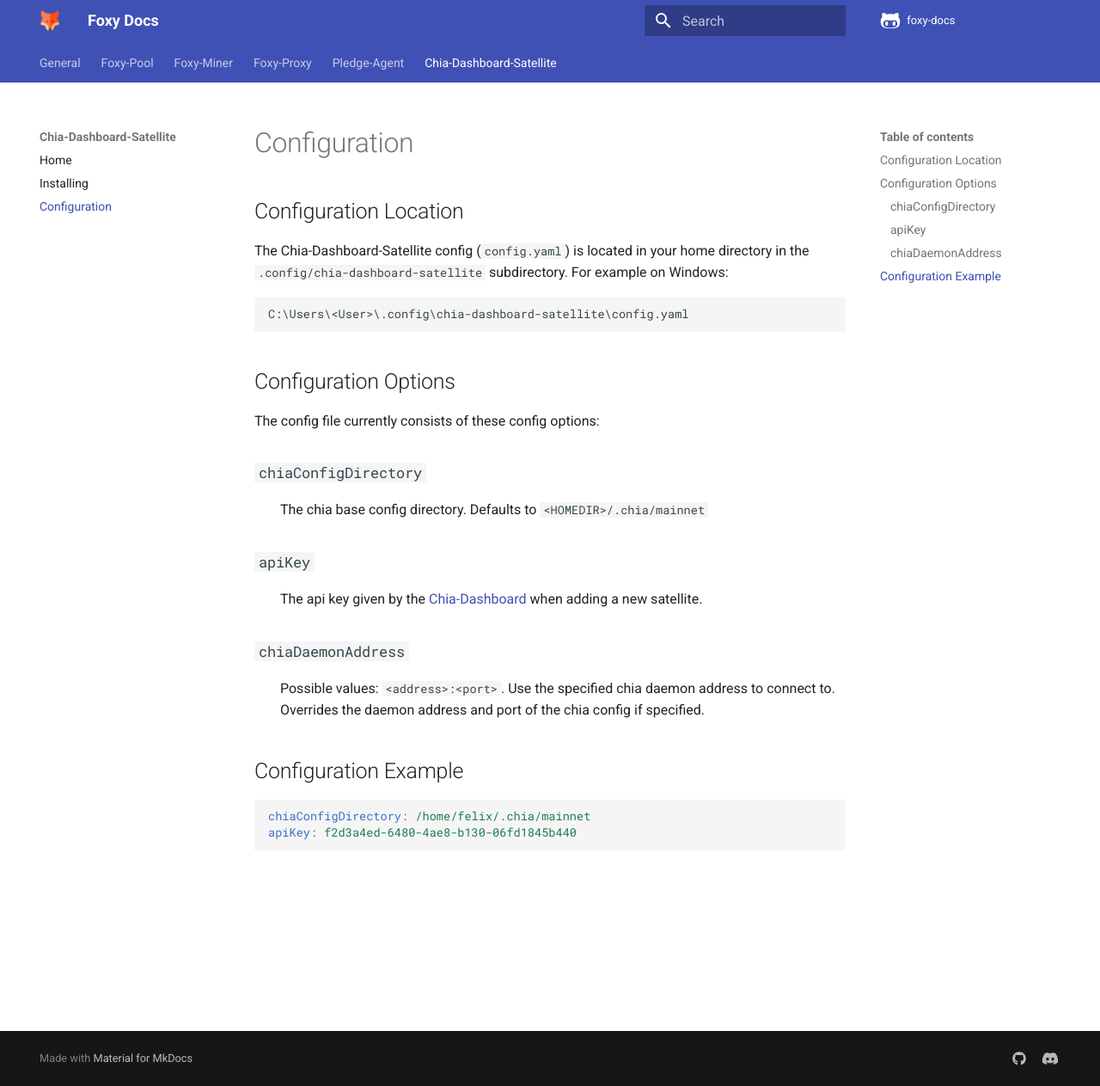
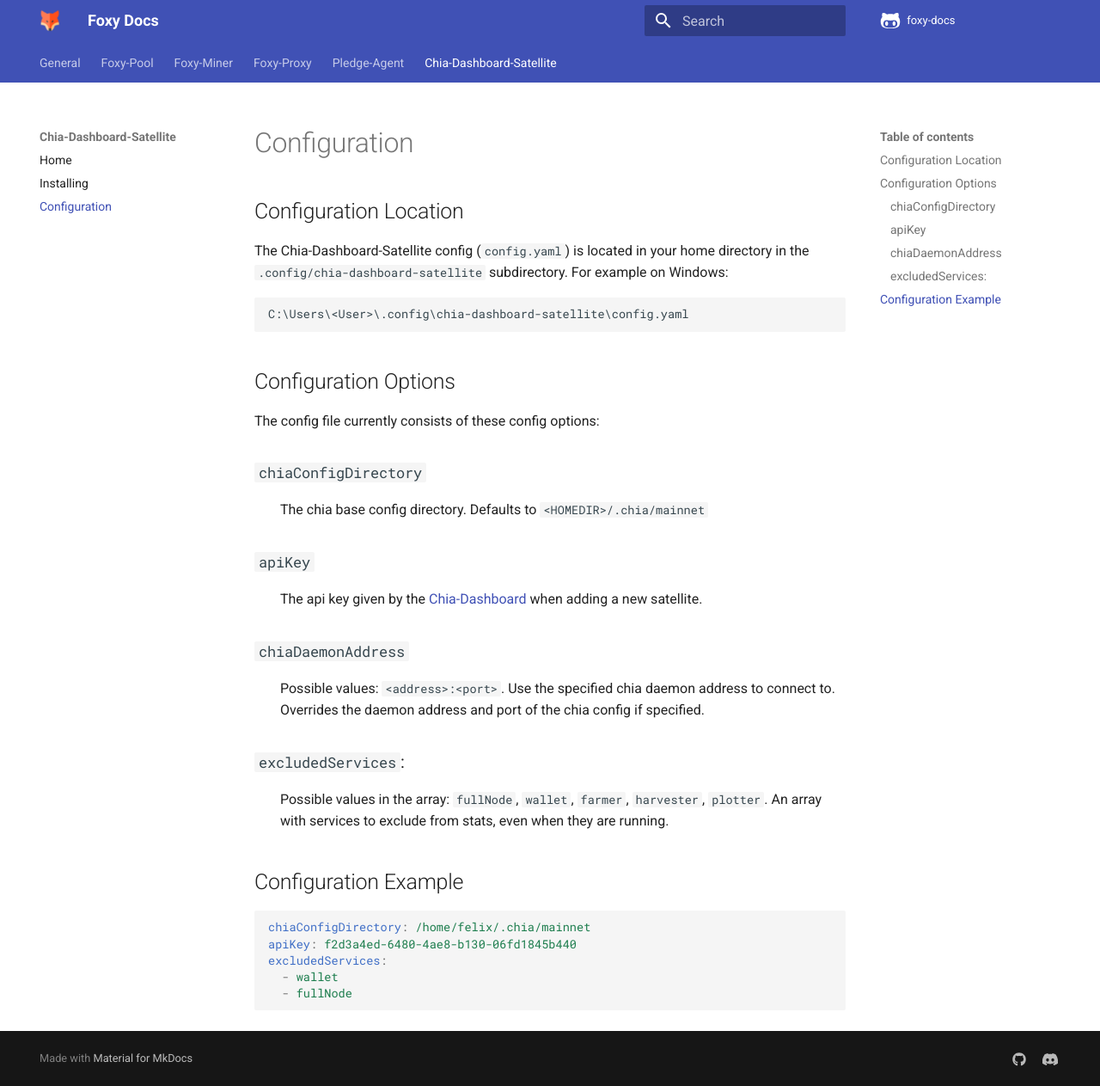
Before and after one commit to foxypool/docs, an MkDocs documentation site: the page built from docs/chia-dashboard-satellite/configuration.md, in a window 1280 px wide and 1263 px high. Shown: the whole window at 86% size. Built offline with MkDocs 1.6.1 and Material for MkDocs 9.7.7, drawn with Linux system fonts in a browser that asks for light colours; comment, search, counter and statistics services are not loaded.

Commit message:
Add excludedServices option

````diff
--- a/docs/chia-dashboard-satellite/configuration.md
+++ b/docs/chia-dashboard-satellite/configuration.md
@@ -17,10 +17,16 @@
 ### `chiaDaemonAddress`
 : Possible values: `<address>:<port>`. Use the specified chia daemon address to connect to. Overrides the daemon address and port of the chia config if specified.
 
+### `excludedServices`:
+: Possible values in the array: `fullNode`, `wallet`, `farmer`, `harvester`, `plotter`. An array with services to exclude from stats, even when they are running.
+
 
 ## Configuration Example
 
 ```yaml
 chiaConfigDirectory: /home/felix/.chia/mainnet
 apiKey: f2d3a4ed-6480-4ae8-b130-06fd1845b440
+excludedServices:
+  - wallet
+  - fullNode
 ```
````
